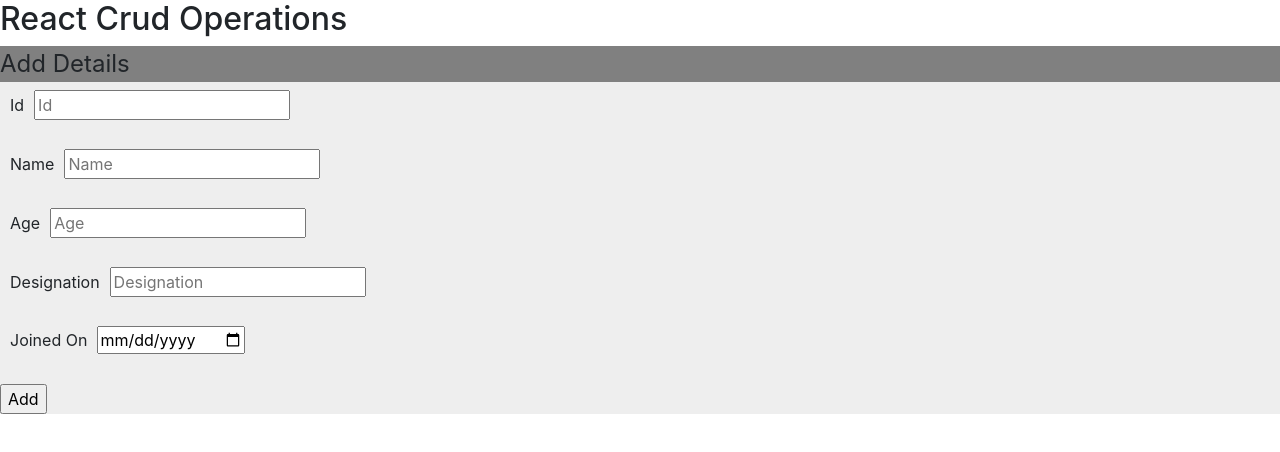
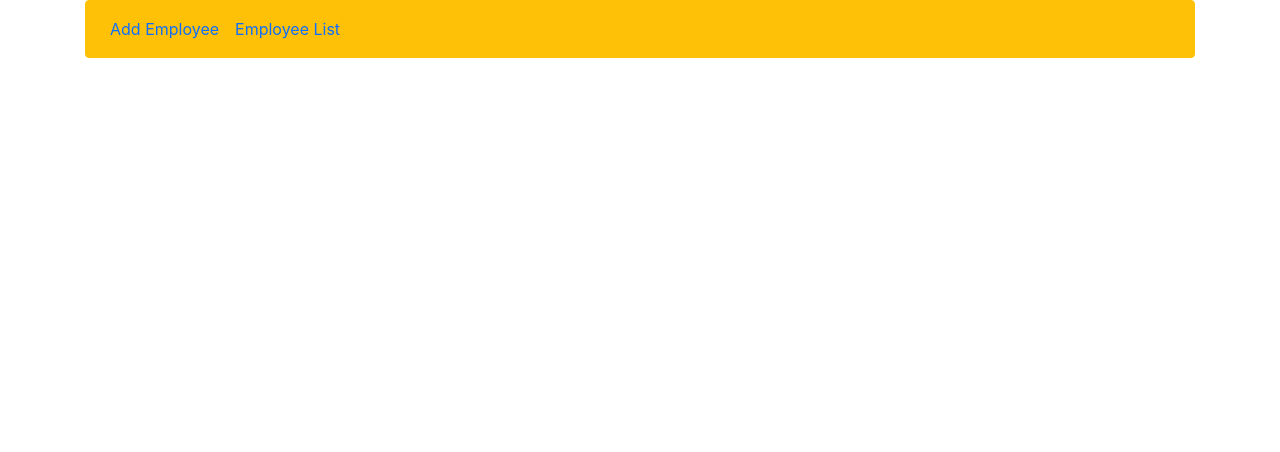
Before and after one commit to yash-ya-04/ReactWorkshop, a React (Create React App) app in the folder react-workshop/: page / in a window 1280 px wide. Shown: the top 452 px of the page. Built offline with nearby package versions, Linux system fonts and the light colour scheme.

Commit message:
Update App.js

```diff
--- a/react-workshop/src/App.js
+++ b/react-workshop/src/App.js
@@ -19,13 +19,12 @@
 // export default App;
 
 import "./App.css";
-import Create from "./reactCrudOpWithHooks/Create";
+import SinglePageApplication from "./singlePageApplication/SinglePageApplication"
 
 export default function App() {
   return (
     <>
-      <h2>React Crud Operations</h2>
-      <Create />
+      <SinglePageApplication/>
     </>
   );
 }
```
